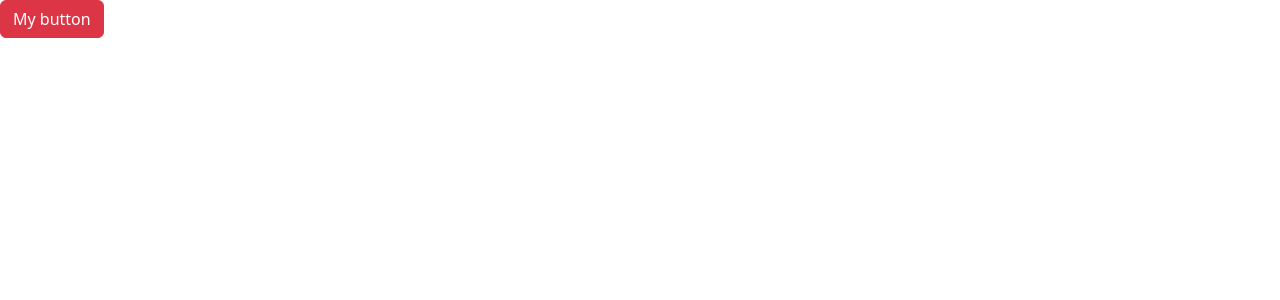
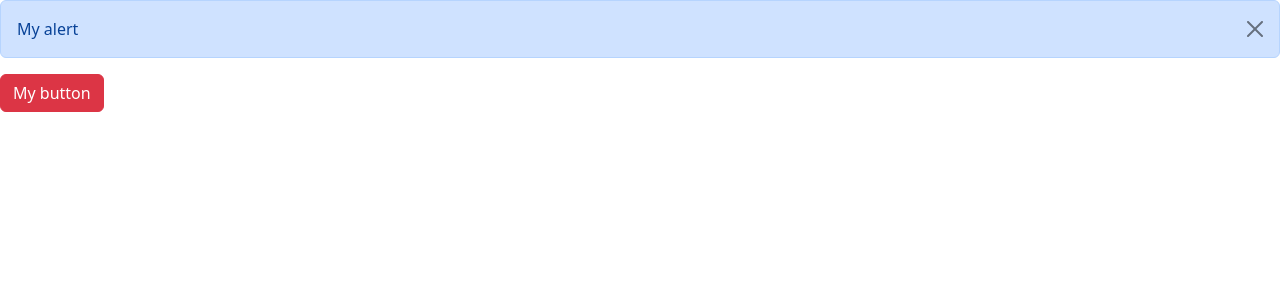
Before and after one commit to nurulermeliasafitri95/react-app, a React (Vite) app: page / in a window 1280 px wide. Both pictures are taken after a click on the button "My button". Shown: the top 300 px of the page. Built offline with nearby package versions, Linux system fonts and the light colour scheme.

Commit message:
showing an alert

```diff
--- a/src/App.tsx
+++ b/src/App.tsx
@@ -1,11 +1,16 @@
+import { useState } from "react";
+import Alert from "./components/Alert";
 import Button from "./components/Button";
 
 function App() {
-
-
+  const [alertVisible, setAlertVisibility] = useState(false);
   return (
     <div>
-      <Button color="danger" onClick={() => console.log('Clicked')}>My button</Button>
+      {alertVisible && <Alert onClose={() => setAlertVisibility(false)}>My alert</Alert>}
+
+      <Button color="danger" onClick={() => setAlertVisibility(true)}>
+        My button
+      </Button>
     </div>
   );
 }
--- a/src/components/Alert.tsx
+++ b/src/components/Alert.tsx
@@ -2,12 +2,14 @@
 
 interface Props {
     children: ReactNode;
+    onClose: () => void;
 }
 
-const Alert = ({children}: Props) => {
+const Alert = ({children, onClose}: Props) => {
   return (
-    <div className="alert alert-primary">
+    <div className="alert alert-primary alert-dismissible">
       {children}
+      <button type="button" className="btn-close" data-bs-dismiss="alert" aria-label="Close" onClick={onClose}></button>
     </div>
   )
 }
```
